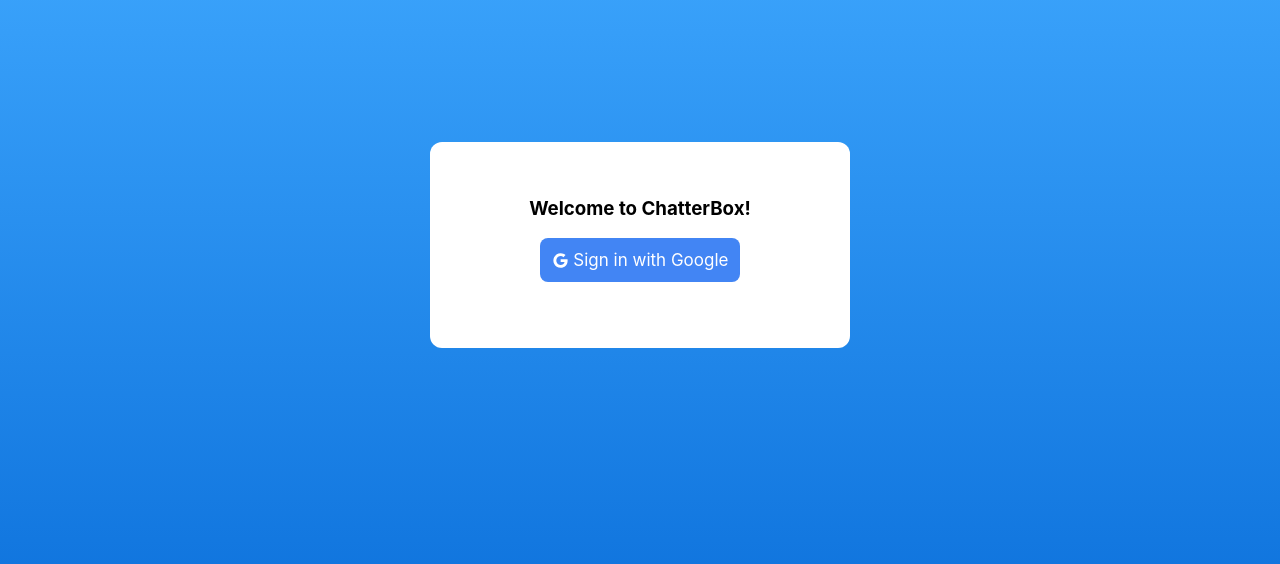
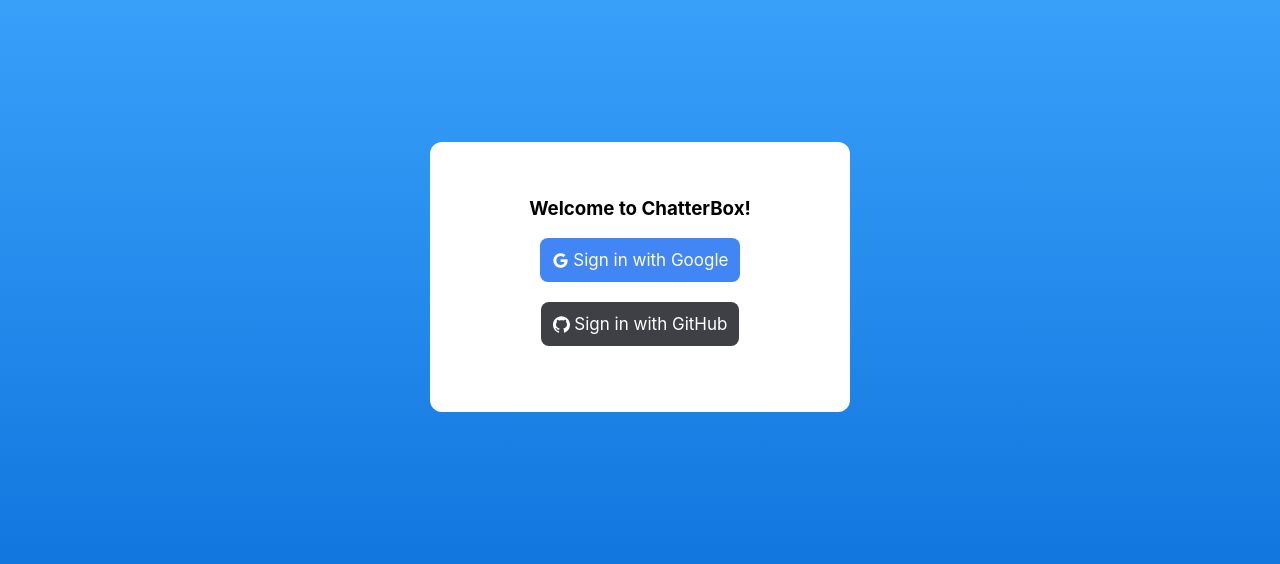
Before and after one commit to PushpakB3096/chatterbox-v2, a React (Create React App) app: page / in a window 1280 px wide. Shown: the part 114-678 px from the top of the page. Built offline with nearby package versions, Linux system fonts and the light colour scheme; no server answers.

Commit message:
Add GitHub auth to login

```diff
--- a/src/components/Login.jsx
+++ b/src/components/Login.jsx
@@ -1,4 +1,4 @@
-import { GoogleOutlined } from "@ant-design/icons";
+import { GoogleOutlined, GithubOutlined } from "@ant-design/icons";
 import firebase from "firebase/app";
 import "firebase/app";
 
@@ -17,6 +17,15 @@
         >
           <GoogleOutlined /> Sign in with Google
         </div>
+        <br /> <br />
+        <div
+          className='login-button github'
+          onClick={() =>
+            auth.signInWithRedirect(new firebase.auth.GithubAuthProvider())
+          }
+        >
+          <GithubOutlined /> Sign in with GitHub
+        </div>
       </div>
     </div>
   );
--- a/src/index.css
+++ b/src/index.css
@@ -38,8 +38,8 @@
   font-size: 17px;
 }
 
-.facebook {
-  background-color: #3b5998;
+.github {
+  background-color: #3e4046;
 }
 
 .google {
```
Also changed, not shown: 1 other file (tests, documents, lock files or other folders).
